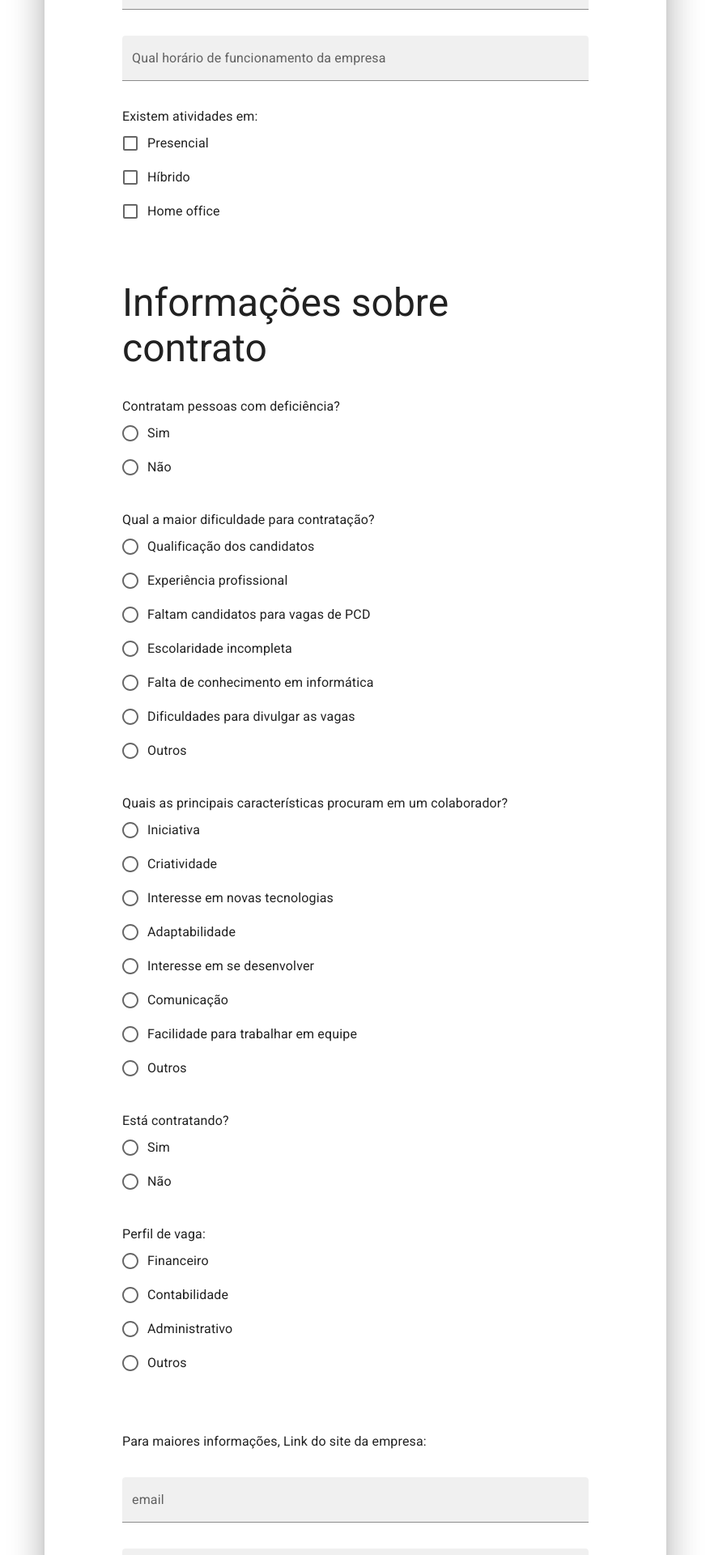
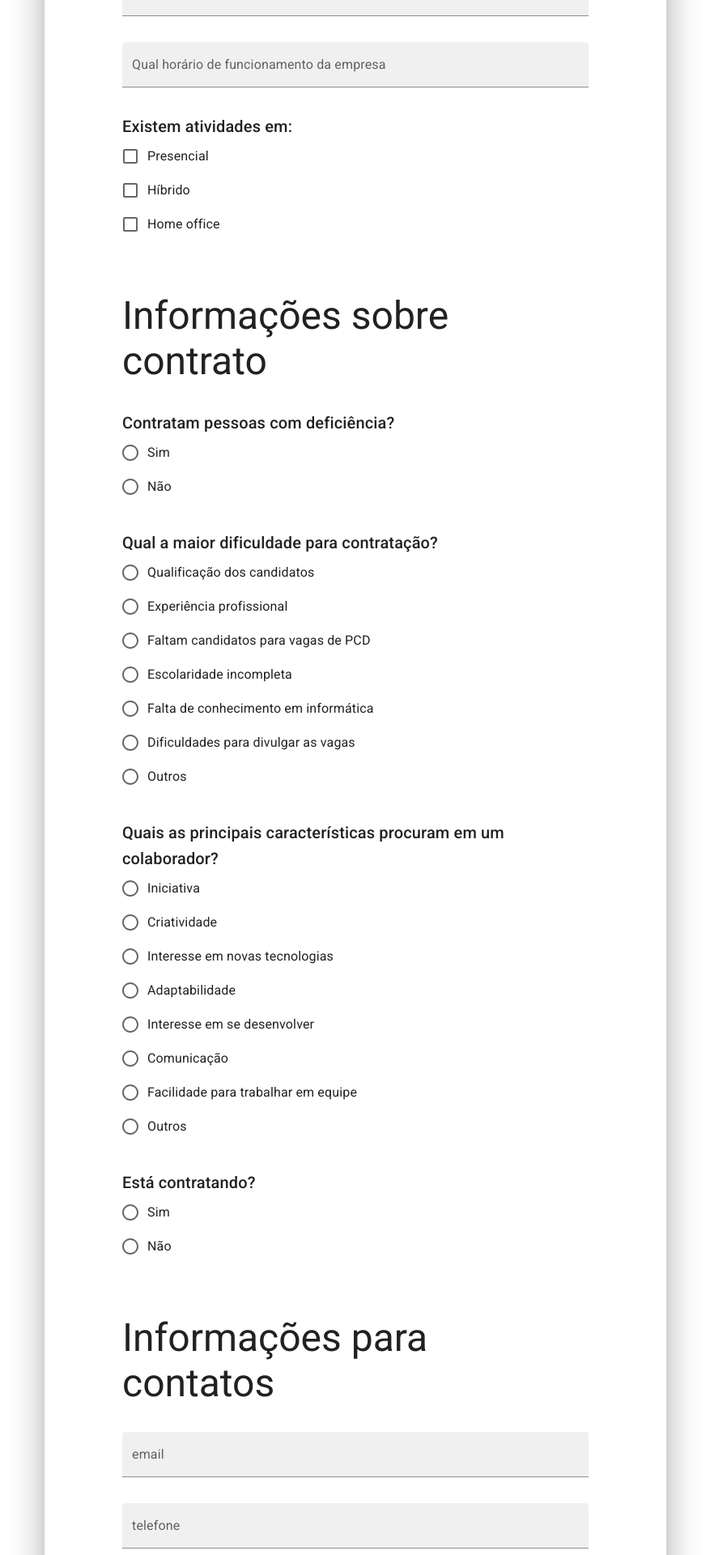
Before and after one commit to Tonny221/empresas-form, a React (Create React App) app: page / in a window 1280 px wide. Shown: the part 840-2760 px from the top of the page at 81% size, without its empty margins (201-1078 px from the left). Built offline with nearby package versions, Linux system fonts and the light colour scheme; the HTML template or start-up script is replaced by a standard one.

Commit message:
headers adjust

```diff
--- a/src/containers/InfoData.js
+++ b/src/containers/InfoData.js
@@ -29,6 +29,15 @@ const InfoData = () => {
     const [contract, setContract] = useState(false)
     const [collab, setCollab] = useState(false)
     const [others, setOthers] = useState(false)
+    const [vacant, setVacant] = useState(false)
+
+    const handleVacant = () => {
+        setVacant(!vacant)
+    }
+
+    const turnVacantOff = () => {
+        if (vacant === true) setVacant(!vacant)
+    }
 
     const handleOthers = () => {
         setOthers(!others)
@@ -78,7 +87,7 @@ const InfoData = () => {
                     <TextField variant='filled' label='Nome fantasia da empresa:' />
                     <TextField variant='filled' label='Cidade onde a empresa atua:' placeholder='Adicionar endereço completo' />
                     <Box>
-                        <Typography>Possui filiais?</Typography>
+                        <Typography variant='h6'>Possui filiais?</Typography>
                         <RadioGroup>
                             <FormControlLabel control={<Radio />} value={'sim'} label='Sim' onChange={handleFilials} />
                             <FormControlLabel control={<Radio />} value={'não'} label='Não' onChange={turnFilialsOff} />
@@ -89,7 +98,7 @@ const InfoData = () => {
                     <TextField variant='filled' label='Número de funcionários:' />
                     <TextField variant='filled' label='Qual horário de funcionamento da empresa' />
                     <Box>
-                        <Typography>Existem atividades em:</Typography>
+                        <Typography variant='h6'>Existem atividades em:</Typography>
                         <FormGroup>
                             <FormControlLabel control={<Checkbox />} value={'Presencial'} label='Presencial' />
                             <FormControlLabel control={<Checkbox />} value={'Híbrido'} label='Híbrido' />
@@ -100,7 +109,7 @@ const InfoData = () => {
                 <Stack rowGap={4}>
                     <Typography variant='h3'>Informações sobre contrato</Typography>
                     <Box>
-                        <Typography>Contratam pessoas com deficiência?</Typography>
+                        <Typography variant='h6'>Contratam pessoas com deficiência?</Typography>
                         <RadioGroup>
                             <FormControlLabel control={<Radio />} value={'sim'} label='Sim' onChange={handlePcd} />
                             <FormControlLabel control={<Radio />} value={'não'} label='Não' onChange={turnPcdOff} />
@@ -108,7 +117,7 @@ const InfoData = () => {
                         </RadioGroup>
                     </Box>
                     <Box>
-                        <Typography>Qual a maior dificuldade para contratação?</Typography>
+                        <Typography variant='h6'>Qual a maior dificuldade para contratação?</Typography>
                         <RadioGroup>
                             <FormControlLabel control={<Radio />} value={'qualificação dos candidatos'} label='Qualificação dos candidatos' onChange={turnContractOff} />
                             <FormControlLabel control={<Radio />} value={'experiência profissional'} label='Experiência profissional' onChange={turnContractOff} />
@@ -121,7 +130,7 @@ const InfoData = () => {
                         </RadioGroup>
                     </Box>
                     <Box>
-                        <Typography>Quais as principais características procuram em um colaborador?</Typography>
+                        <Typography variant='h6'>Quais as principais características procuram em um colaborador?</Typography>
                         <RadioGroup>
                             <FormControlLabel control={<Radio />} value={'Iniciativa'} label='Iniciativa' onChange={turnCollabOff} />
                             <FormControlLabel control={<Radio />} value={'Criatividade'} label='Criatividade' onChange={turnCollabOff} />
@@ -135,14 +144,14 @@ const InfoData = () => {
                         </RadioGroup>
                     </Box>
                     <Box>
-                        <Typography>Está contratando?</Typography>
+                        <Typography variant='h6'>Está contratando?</Typography>
                         <RadioGroup>
-                            <FormControlLabel control={<Radio />} value={'sim'} label='Sim' />
-                            <FormControlLabel control={<Radio />} value={'não'} label='Não' />
+                            <FormControlLabel control={<Radio />} value={'sim'} label='Sim' onChange={handleVacant} />
+                            <FormControlLabel control={<Radio />} value={'não'} label='Não' onChange={turnVacantOff}/>
                         </RadioGroup>
                     </Box>
-                    <Box>
-                        <Typography>Perfil de vaga:</Typography>
+                    {vacant ? <Box>
+                        <Typography variant='h6'>Perfil de vaga:</Typography>
                         <RadioGroup>
                             <FormControlLabel control={<Radio />} value={'Financeiro'} label='Financeiro' onChange={turnOthersOff} />
                             <FormControlLabel control={<Radio />} value={'Contabilidade'} label='Contabilidade' onChange={turnOthersOff} />
@@ -150,10 +159,10 @@ const InfoData = () => {
                             <FormControlLabel control={<Radio />} value={'Outros'} label='Outros' onChange={handleOthers} />
                             {others ? <TextField variant='filled' /> : <></>}
                         </RadioGroup>
-                    </Box>
+                    </Box> : <></>}
                 </Stack>
                 <Stack rowGap={4}>
-                    <Typography>Para maiores informações, Link do site da empresa:</Typography>
+                    <Typography variant='h3'>Informações para contatos</Typography>
                     <TextField variant='filled' label='email' />
                     <TextField variant='filled' label='telefone' />
                 </Stack>
```
